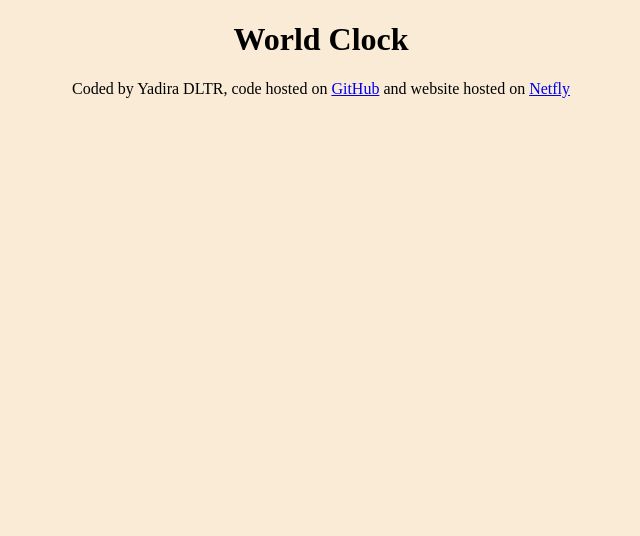
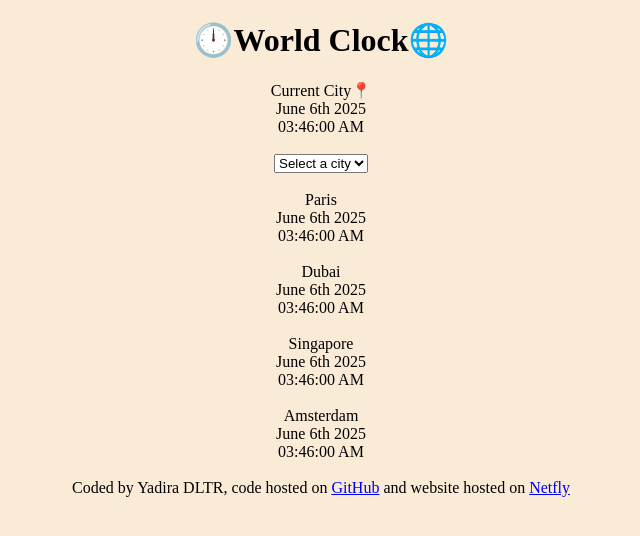
Before and after one commit to Yayiyi94/World-Clock-YDLTR, a plain HTML site: page index.html in a window 1280 px wide. Shown: the whole page, without its empty margins (319-959 px from the left). Drawn offline with Linux system fonts and the light colour scheme.

Commit message:
Added simple HTML format: added some classes

```diff
--- a/index.html
+++ b/index.html
@@ -8,7 +8,51 @@
     <title>World Clock</title>
   </head>
   <body>
-    <h1>World Clock</h1>
+    <h1>🕛World Clock🌐</h1>
+    <div class="current-city">
+      <div class="city-name">Current City📍</div>
+      <div class="city-date">June 6th 2025</div>
+      <div class="city-time">03:46:00 AM</div>
+    </div>
+    <br />
+    <div class="select-container">
+      <select>
+        <option value="">Select a city</option>
+        <option value="">London</option>
+        <option value="">Tokyo</option>
+        <option value="">Beijing</option>
+        <option value="">New York</option>
+        <option value="">Bangkok</option>
+        <option value="">Mexico City</option>
+      </select>
+    </div>
+    <br />
+
+    <div class="city">
+      <div class="city-name">Paris</div>
+      <div class="city-date">June 6th 2025</div>
+      <div class="city-time">03:46:00 AM</div>
+    </div>
+    <br />
+    <div class="city">
+      <div class="city-name">Dubai</div>
+      <div class="city-date">June 6th 2025</div>
+      <div class="city-time">03:46:00 AM</div>
+    </div>
+    <br />
+    <div class="city">
+      <div class="city-name">Singapore</div>
+      <div class="city-date">June 6th 2025</div>
+      <div class="city-time">03:46:00 AM</div>
+    </div>
+    <br />
+    <div class="city">
+      <div class="city-name">Amsterdam</div>
+      <div class="city-date">June 6th 2025</div>
+      <div class="city-time">03:46:00 AM</div>
+    </div>
+    <br />
+
     <footer>
       Coded by Yadira DLTR, code hosted on
       <a href="https://github.com/Yayiyi94/World-Clock-YDLTR" target="_blank"
```
